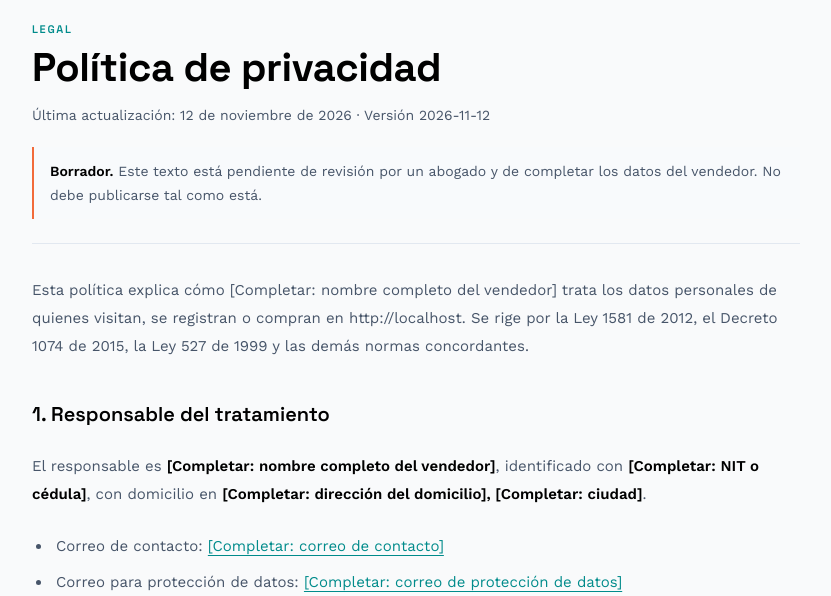
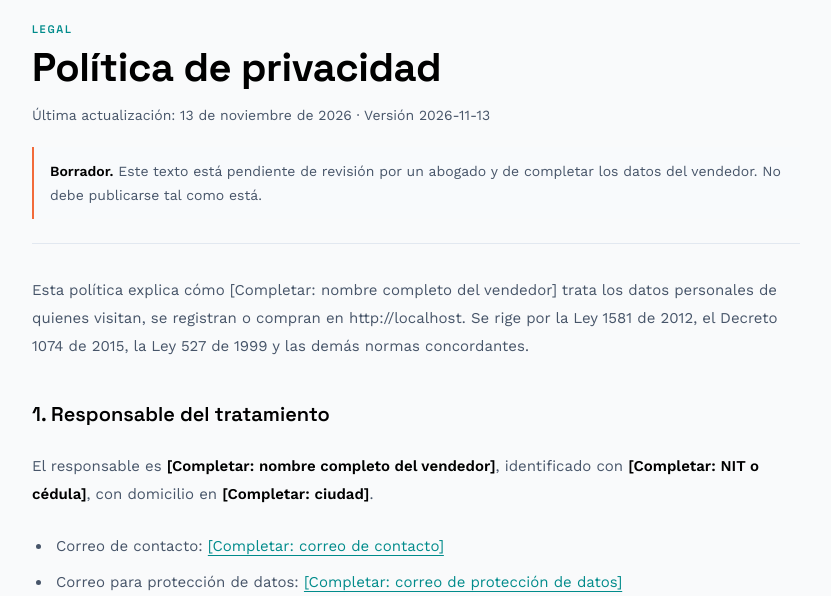
Before and after one commit to jabYao/Tag-q-V1, a Laravel app: page /politica-de-privacidad in a window 1280 px wide. Shown: the part 169-765 px from the top of the page, without its empty margins (224-1055 px from the left). Run offline with Laravel 12, Linux system fonts and the light colour scheme; data comes from the database, SQL or seed files in the repository; style sheets or scripts are compiled from the project's sources; some libraries are stand-ins or nearby versions.

Commit message:
feat(legal): support sellers without a physical address

```diff
--- a/app/Support/Legal.php
+++ b/app/Support/Legal.php
@@ -23,7 +23,6 @@ final class Legal
         'name' => '[Completar: nombre completo del vendedor]',
         'trade_name' => 'Tag Q',
         'document' => '[Completar: NIT o cédula]',
-        'address' => '[Completar: dirección del domicilio]',
         'city' => '[Completar: ciudad]',
         'email' => '[Completar: correo de contacto]',
         'privacy_email' => '[Completar: correo de protección de datos]',
@@ -50,6 +49,20 @@ final class Legal
         return self::SELLER_FALLBACKS[$key] ?? null;
     }
 
+    /**
+     * Domicilio publicado: dirección y ciudad, o solo la ciudad cuando el
+     * vendedor no tiene dirección física.
+     */
+    public static function domicile(): string
+    {
+        $parts = array_filter(
+            [self::seller('address'), self::seller('city')],
+            static fn (?string $part): bool => $part !== null && trim($part) !== ''
+        );
+
+        return implode(', ', $parts);
+    }
+
     public static function version(string $document): string
     {
         return (string) config("legal.versions.{$document}", '2026-11-12');
@@ -72,6 +85,9 @@ final class Legal
 
     /**
      * ¿Falta revisión profesional o algún dato obligatorio del vendedor?
+     *
+     * La dirección física es opcional: sin oficina, el domicilio se publica
+     * solo con el municipio (`city`).
      */
     public static function isDraft(): bool
     {
@@ -79,7 +95,7 @@ final class Legal
             return true;
         }
 
-        foreach (['name', 'document', 'address', 'city', 'email'] as $key) {
+        foreach (['name', 'document', 'city', 'email'] as $key) {
             $fallback = self::SELLER_FALLBACKS[$key] ?? null;
 
             if ($fallback !== null && self::seller($key) === $fallback) {
--- a/config/legal.php
+++ b/config/legal.php
@@ -6,9 +6,11 @@
 |--------------------------------------------------------------------------
 |
 | Ningún dato personal del vendedor se escribe en el código: nombre,
-| documento, dirección, ciudad, correos, horario y transportadora se inyectan
-| por variables de entorno. Mientras falten, `App\Support\Legal` devuelve
-| marcadores visibles y las páginas muestran el aviso de borrador.
+| documento, ciudad, correos, horario y transportadora se inyectan por
+| variables de entorno. La dirección física es opcional: si el vendedor no
+| tiene oficina, el domicilio se publica a nivel municipio (`city`). Mientras
+| falten datos obligatorios, `App\Support\Legal` devuelve marcadores visibles
+| y las páginas muestran el aviso de borrador.
 |
 | `LEGAL_DRAFT` debe permanecer en `true` hasta que un abogado apruebe los
 | textos y todos los datos del vendedor estén completos.
@@ -19,26 +21,27 @@ return [
 
     'draft' => (bool) env('LEGAL_DRAFT', true),
 
-    'updated_at' => env('LEGAL_UPDATED_AT', '12 de noviembre de 2026'),
+    'updated_at' => env('LEGAL_UPDATED_AT', '13 de noviembre de 2026'),
 
     /*
     | Versión de cada documento. Se guarda junto al consentimiento para probar
     | qué texto aceptó el titular. Cambiar un texto exige cambiar su versión.
     */
     'versions' => [
-        'terms' => env('LEGAL_TERMS_VERSION', '2026-11-12'),
-        'privacy' => env('LEGAL_PRIVACY_VERSION', '2026-11-12'),
+        'terms' => env('LEGAL_TERMS_VERSION', '2026-11-13'),
+        'privacy' => env('LEGAL_PRIVACY_VERSION', '2026-11-13'),
         'cookies' => env('LEGAL_COOKIES_VERSION', '2026-11-12'),
         'returns' => env('LEGAL_RETURNS_VERSION', '2026-11-12'),
         'shipping' => env('LEGAL_SHIPPING_VERSION', '2026-11-12'),
         'payments' => env('LEGAL_PAYMENTS_VERSION', '2026-11-12'),
-        'contact' => env('LEGAL_CONTACT_VERSION', '2026-11-12'),
+        'contact' => env('LEGAL_CONTACT_VERSION', '2026-11-13'),
     ],
 
     'seller' => [
         'name' => env('LEGAL_SELLER_NAME'),
         'trade_name' => env('LEGAL_SELLER_TRADE_NAME', 'Tag Q'),
         'document' => env('LEGAL_SELLER_DOCUMENT'),
+        // Opcional: sin oficina, el domicilio se publica solo con `city`.
         'address' => env('LEGAL_SELLER_ADDRESS'),
         'city' => env('LEGAL_SELLER_CITY'),
         'email' => env('LEGAL_SELLER_EMAIL'),
--- a/resources/views/legal/contact.blade.php
+++ b/resources/views/legal/contact.blade.php
@@ -18,7 +18,7 @@
         <li>Correo para protección de datos: <a href="mailto:{{ $seller('privacy_email') }}">{{ $seller('privacy_email') }}</a></li>
         <li>Teléfono: <a href="tel:{{ $seller('phone') }}">{{ $seller('phone') }}</a></li>
         <li>Horario de atención: {{ $seller('hours') }}</li>
-        <li>Domicilio: {{ $seller('address') }}, {{ $seller('city') }}</li>
+        <li>Domicilio: {{ \App\Support\Legal::domicile() }}</li>
     </ul>
 
     <h2>2. Radicado de las PQRS</h2>
--- a/resources/views/legal/privacy.blade.php
+++ b/resources/views/legal/privacy.blade.php
@@ -15,7 +15,7 @@
     <p>
         El responsable es <strong>{{ $seller('name') }}</strong>, identificado con
         <strong>{{ $seller('document') }}</strong>, con domicilio en
-        <strong>{{ $seller('address') }}, {{ $seller('city') }}</strong>.
+        <strong>{{ \App\Support\Legal::domicile() }}</strong>.
     </p>
     <ul>
         <li>Correo de contacto: <a href="mailto:{{ $seller('email') }}">{{ $seller('email') }}</a></li>
@@ -85,9 +85,12 @@
     </p>
     <p>
         Para ejercer tus derechos escribe a
-        <a href="mailto:{{ $seller('privacy_email') }}">{{ $seller('privacy_email') }}</a> o envía una
-        comunicación a {{ $seller('address') }}, {{ $seller('city') }}. Incluye tu nombre, un medio de
-        contacto, la descripción de la solicitud y los documentos que consideres pertinentes.
+        <a href="mailto:{{ $seller('privacy_email') }}">{{ $seller('privacy_email') }}</a>.
+        @if ($seller('address'))
+            También puedes enviar una comunicación a {{ \App\Support\Legal::domicile() }}.
+        @endif
+        Incluye tu nombre, un medio de contacto, la descripción de la solicitud y los documentos
+        que consideres pertinentes.
     </p>
     <p>
         Si consideras que no atendimos correctamente tu solicitud, puedes acudir a la
--- a/resources/views/legal/terms.blade.php
+++ b/resources/views/legal/terms.blade.php
@@ -20,7 +20,7 @@
     <p>
         El vendedor es <strong>{{ $seller('name') }}</strong>, identificado con
         <strong>{{ $seller('document') }}</strong>, con domicilio en
-        <strong>{{ $seller('address') }}, {{ $seller('city') }}</strong>. Nombre comercial:
+        <strong>{{ \App\Support\Legal::domicile() }}</strong>. Nombre comercial:
         <strong>{{ $seller('trade_name') }}</strong>.
     </p>
     <ul>
```
Also changed, not shown: odd/tasks/legal-colombia.md (+3 -1 lines), tests/Feature/LegalPagesTest.php (+21 -0 lines), 1 other file.
